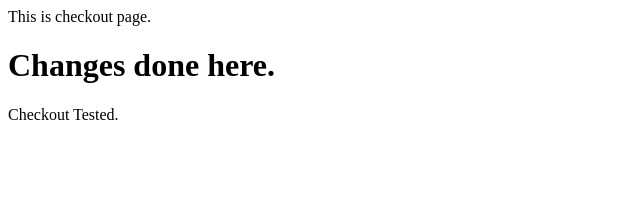
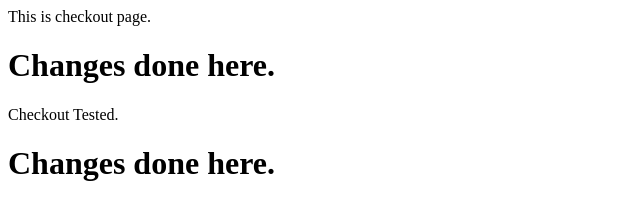
Before and after one commit to ronak-dattani-simform/e-commerce, a plain HTML site: page checkout.html in a window 1280 px wide. Shown: the whole page, without its empty margins (0-640 px from the left). Drawn offline with Linux system fonts and the light colour scheme.

Commit message:
TE7-T112:e-commerce:Test:Cherrypick conflict resolved.

```diff
--- a/checkout.html
+++ b/checkout.html
@@ -6,3 +6,4 @@
 
 
 Checkout Tested.
+<h1> Changes done here.</h1>
```
